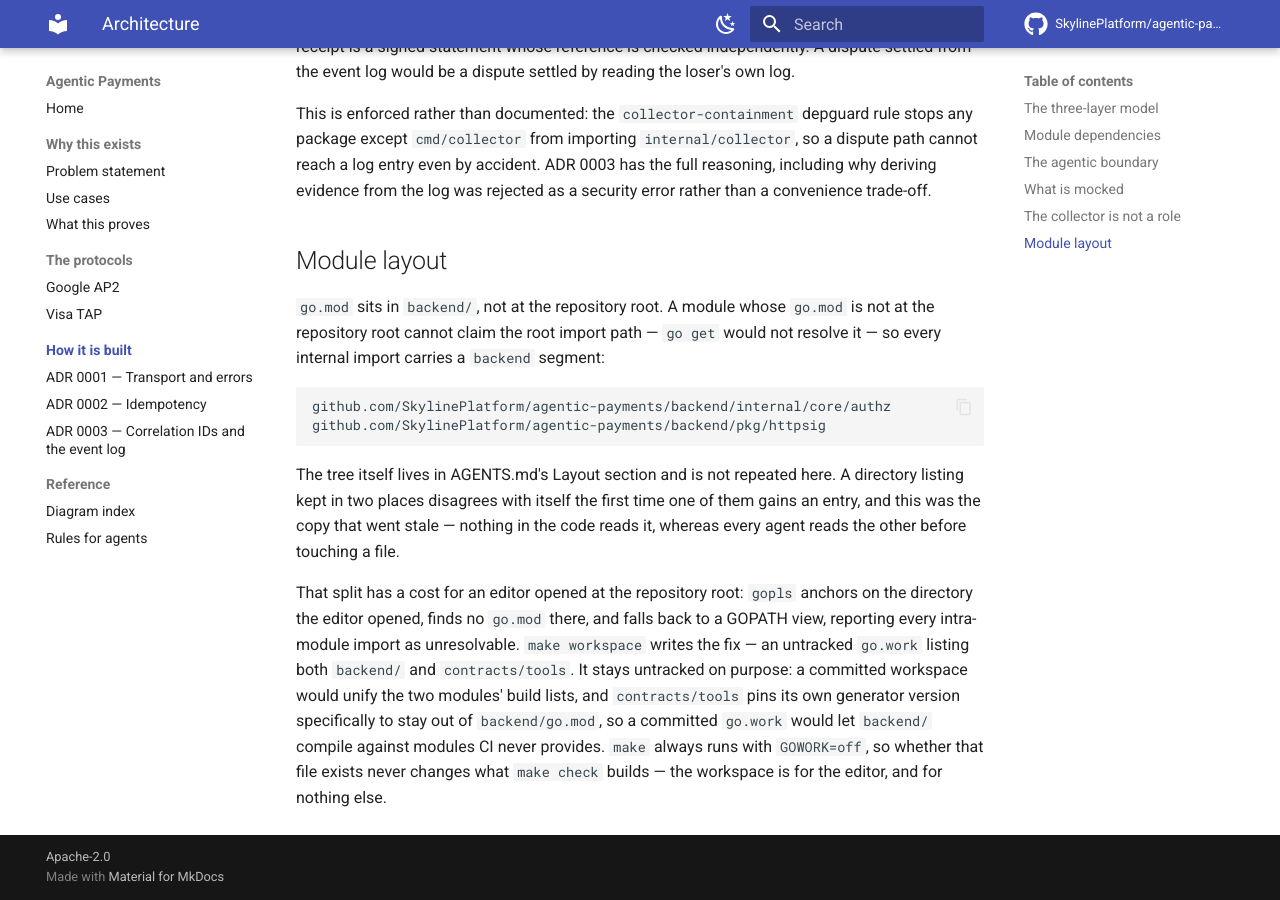
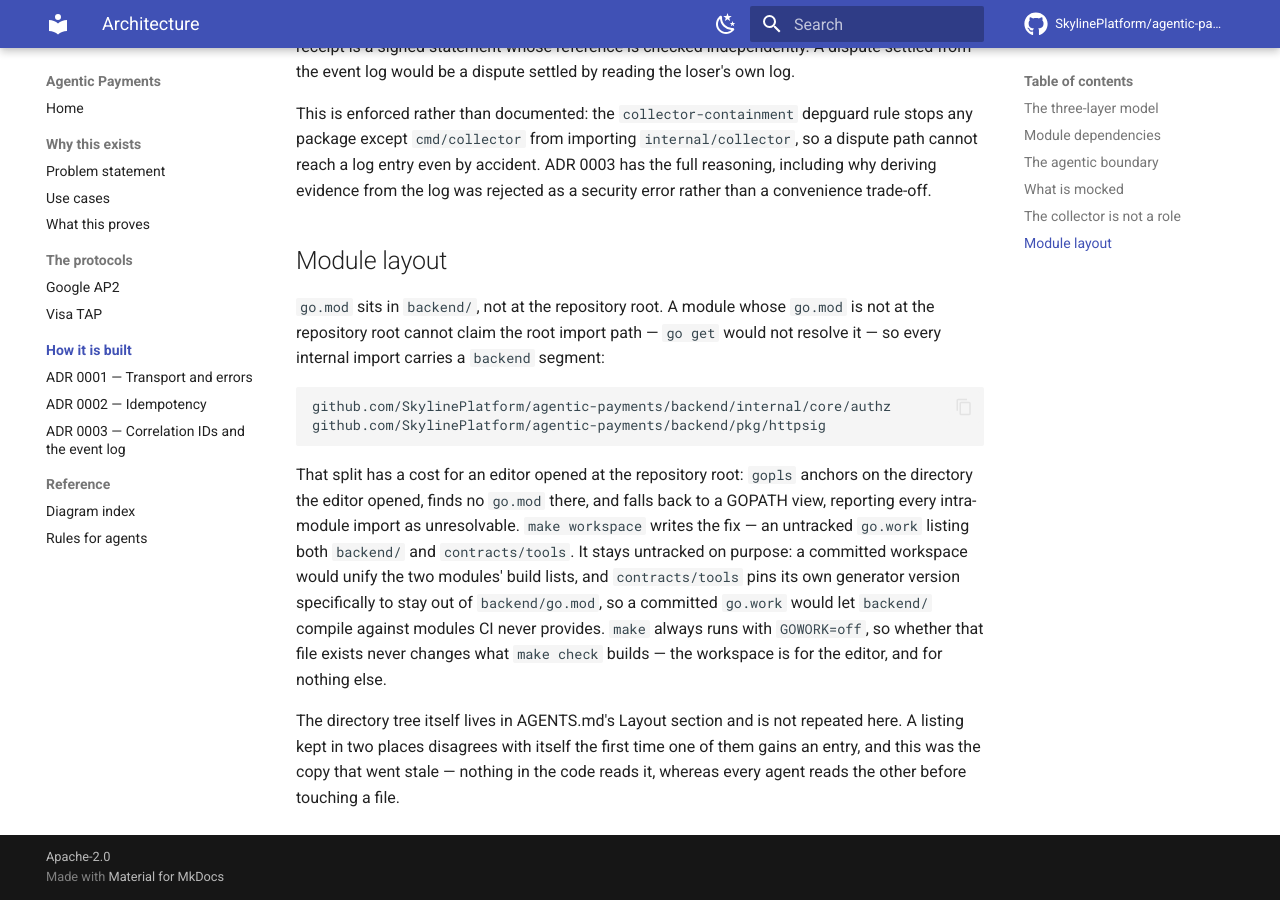
Before and after one commit to SkylinePlatform/agentic-payments, an MkDocs documentation site: the page built from docs/architecture/README.md, in a window 1280 px wide and 900 px high, scrolled down 3647 px. Built offline with MkDocs 1.6.1 and Material for MkDocs 9.7.7, drawn with Linux system fonts in a browser that asks for light colours; comment, search, counter and statistics services are not loaded; part of the change alters nothing that is shown.

````diff
--- a/docs/architecture/README.md
+++ b/docs/architecture/README.md
@@ -198,11 +198,6 @@ github.com/SkylinePlatform/agentic-payments/backend/internal/core/authz
 github.com/SkylinePlatform/agentic-payments/backend/pkg/httpsig
 ```
 
-The tree itself lives in AGENTS.md's Layout section and is not repeated here. A
-directory listing kept in two places disagrees with itself the first time one of
-them gains an entry, and this was the copy that went stale — nothing in the code
-reads it, whereas every agent reads the other before touching a file.
-
 That split has a cost for an editor opened at the repository root: `gopls`
 anchors on the directory the editor opened, finds no `go.mod` there, and
 falls back to a GOPATH view, reporting every intra-module import as
@@ -214,3 +209,8 @@ purpose: a committed workspace would unify the two modules' build lists, and
 against modules CI never provides. `make` always runs with `GOWORK=off`, so
 whether that file exists never changes what `make check` builds — the
 workspace is for the editor, and for nothing else.
+
+The directory tree itself lives in AGENTS.md's Layout section and is not
+repeated here. A listing kept in two places disagrees with itself the first time
+one of them gains an entry, and this was the copy that went stale — nothing in
+the code reads it, whereas every agent reads the other before touching a file.
````
